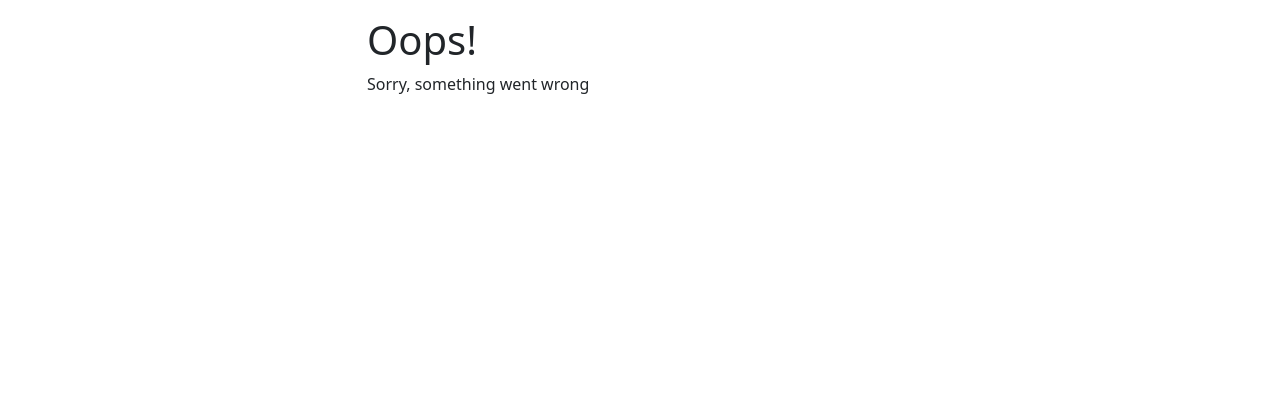
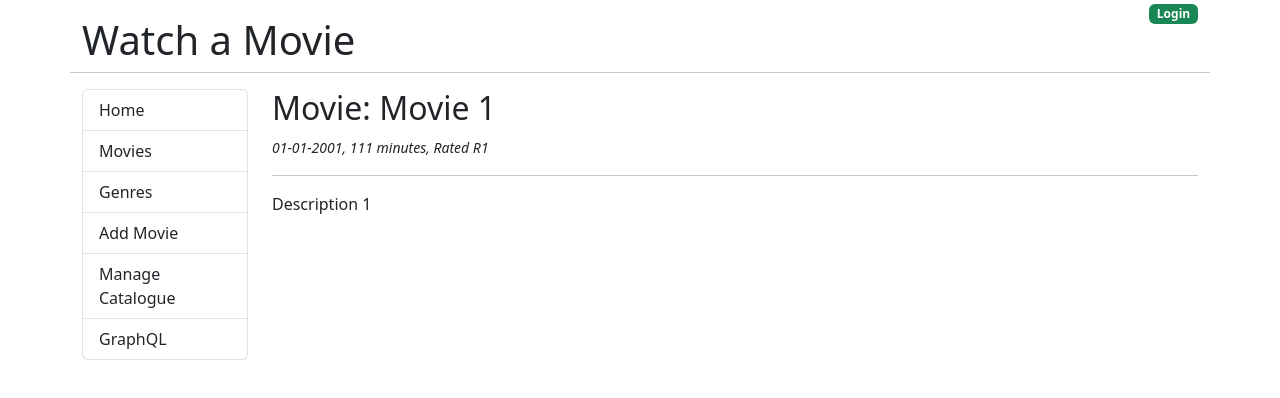
Before and after one commit to dipguha/movies, a React (Create React App) app in the folder go-movies-front-end/: page /movies/1 in a window 1280 px wide. Shown: the top 398 px of the page. Built offline with nearby package versions, Linux system fonts and the light colour scheme.

Commit message:
added movie and useParams

```diff
--- a/go-movies-front-end/src/components/Movie.js
+++ b/go-movies-front-end/src/components/Movie.js
@@ -1,9 +1,24 @@
+import { useEffect, useState } from "react";
+import { useParams } from "react-router";
+
 const Movie = () => {
+
+    //use empty object as an initial value
+    const[movie, setMovie] = useState({});
+    //useParams comes from react-router
+    let { id } = useParams();
+
+    useEffect( () => {
+        let myMovie = { id: 1, title: "Movie 1", release_date: "01-01-2001", runtime: 111, mpaa_rating: "R1", description: "Description 1" }
+        setMovie(myMovie)
+    }, [id] )
 
     return (
         <div>
-            <h2>Movie screen</h2>
+            <h2>Movie: {movie.title}</h2>
+            <small><em>{movie.release_date}, {movie.runtime} minutes, Rated {movie.mpaa_rating}</em></small>
             <hr />
+            <p>{movie.description}</p>
         </div>
     )
 }
--- a/go-movies-front-end/src/index.js
+++ b/go-movies-front-end/src/index.js
@@ -6,6 +6,7 @@ import ErrorPage from './components/ErrorPage';
 
 import Home from './components/Home';
 import Movies from './components/Movies';
+import Movie from './components/Movie';
 import Genres from './components/Genres';
 import EditMovie from './components/EditMovie';
 import ManageCatalogue from './components/ManageCatalogue';
@@ -21,6 +22,7 @@ const router = createBrowserRouter([
     children: [
       { index: true, element: <Home /> },
       { path: "/movies", element: <Movies /> },
+      { path: "/movies/:id", element: <Movie /> },
       { path: "/genres", element: <Genres /> },
       { path: "/admin/movie/0", element: <EditMovie /> },
       { path: "/manage-catalogue", element: <ManageCatalogue /> },
```
